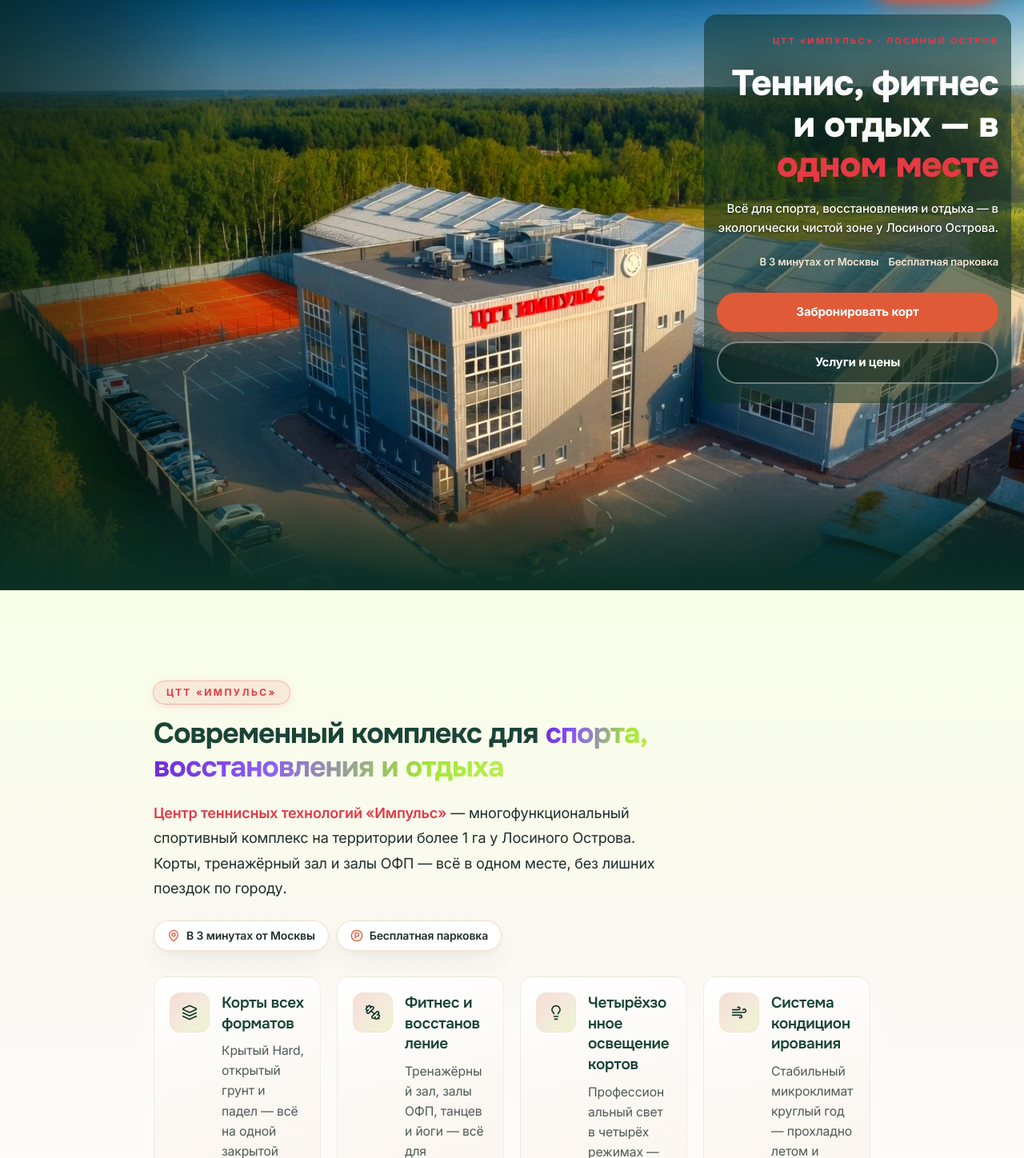
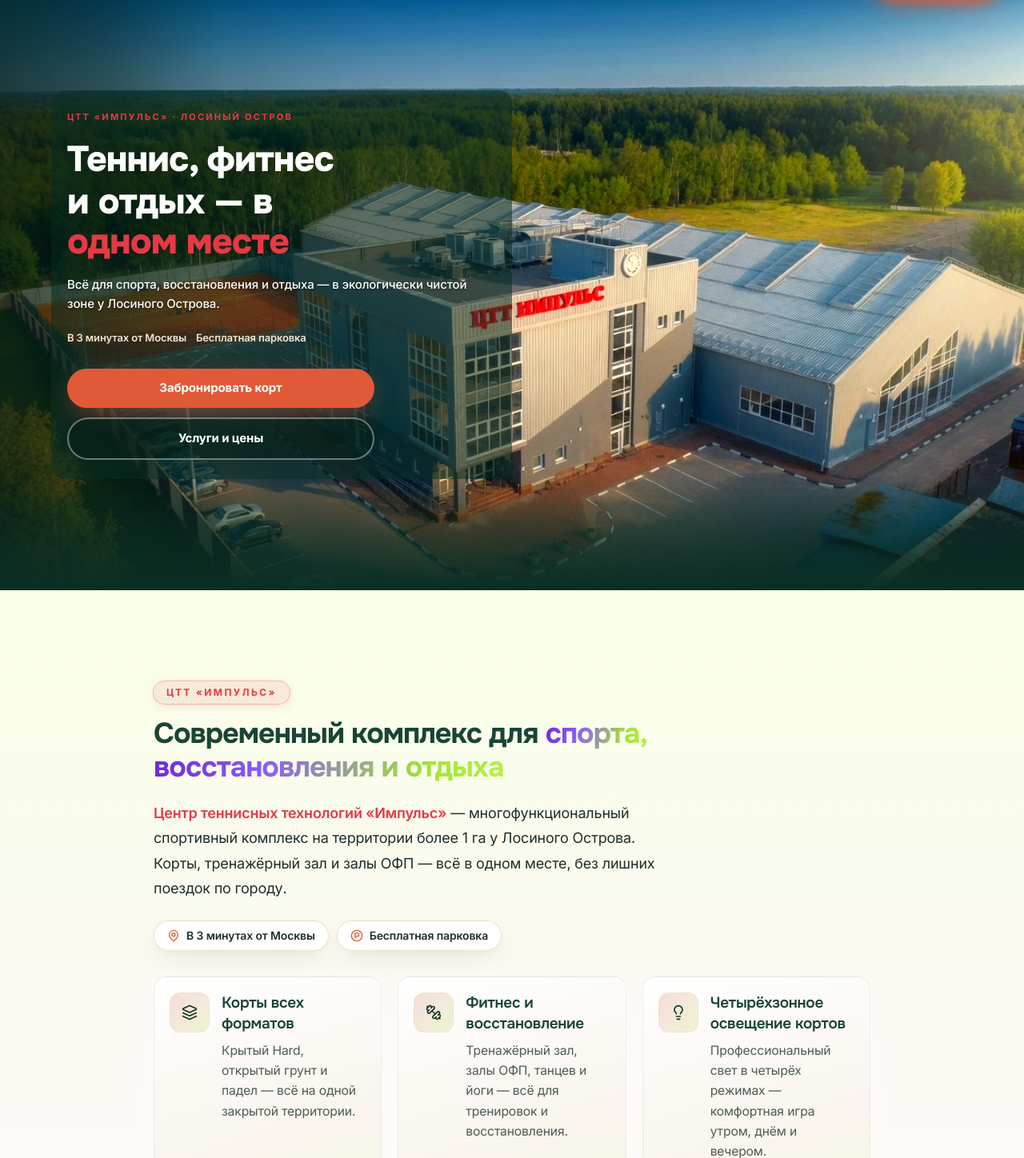
Before and after one commit to andrewdru-cpu/tennis-impuls-new, a Next.js app: page / in a window 1280 px wide. Shown: the part 62-1510 px from the top of the page at 80% size. Built offline with nearby package versions, Linux system fonts and the light colour scheme.

Commit message:
fix: unoptimized images for corporate proxy, ultrawide hero and cards
Co-authored-by: Cursor <cursoragent@cursor.com>

```diff
--- a/next.config.mjs
+++ b/next.config.mjs
@@ -6,8 +6,11 @@ const nextConfig = {
     optimizePackageImports: ["lucide-react", "framer-motion"],
   },
   images: {
-    qualities: [75, 90],
-    formats: ["image/avif", "image/webp"],
+    /**
+     * Корпоративные прокси часто ломают /_next/image (400 Bad Request).
+     * unoptimized → прямые /images/...webp без ?url= optimizer.
+     */
+    unoptimized: true,
   },
 };
 
--- a/src/app/globals.css
+++ b/src/app/globals.css
@@ -267,24 +267,17 @@
     }
   }
 
-  /* Сетка карточек — колонки не раздуваются длинным текстом */
+  /* Сетка карточек — не схлопываются на ultrawide / zoom */
   .grid-cards {
     display: grid;
-    grid-template-columns: minmax(0, 1fr);
+    grid-template-columns: repeat(auto-fit, minmax(min(100%, 260px), 1fr));
     gap: clamp(0.75rem, 2vw, 1.25rem);
     align-items: stretch;
   }
 
-  @media (min-width: 640px) {
-    .grid-cards {
-      grid-template-columns: repeat(2, minmax(0, 1fr));
-    }
-  }
-
-  @media (min-width: 1280px) {
-    .grid-cards {
-      grid-template-columns: repeat(4, minmax(0, 1fr));
-    }
+  .grid-cards > * {
+    min-width: 0;
+    overflow-wrap: anywhere;
   }
 
   /* Минимальная зона нажатия для текстовых ссылок */
--- a/src/components/gallery/gallery-modal.tsx
+++ b/src/components/gallery/gallery-modal.tsx
@@ -102,6 +102,7 @@ export function GalleryModal({
                 src={item.src}
                 alt={item.alt}
                 fill
+                unoptimized
                 className="object-contain"
                 sizes="(max-width: 768px) 100vw, 896px"
                 priority
--- a/src/components/hero/hero-image.tsx
+++ b/src/components/hero/hero-image.tsx
@@ -1,13 +1,12 @@
 "use client";
 
 import { useState } from "react";
-import Image from "next/image";
 
 import { cn } from "@/lib/utils";
 
 /**
- * Оптимизированный слой поверх CSS-background.
- * При ошибке загрузки прячет себя — остаётся forest + CSS url / solid.
+ * Hero-фото без /_next/image optimizer — прямой /images/... путь.
+ * onError: слой скрывается, остаётся CSS-background / solid #0A2F24.
  */
 export function HeroImage({ src, alt }: { src: string; alt: string }) {
   const [failed, setFailed] = useState(false);
@@ -15,16 +14,18 @@ export function HeroImage({ src, alt }: { src: string; alt: string }) {
   if (failed) return null;
 
   return (
-    <Image
+    // eslint-disable-next-line @next/next/no-img-element
+    <img
       src={src}
       alt={alt}
-      fill
-      priority
-      quality={85}
-      sizes="100vw"
+      width={1920}
+      height={1096}
+      fetchPriority="high"
+      decoding="async"
       onError={() => setFailed(true)}
       className={cn(
-        "z-0 object-cover brightness-[1.14] saturate-[1.2] contrast-[1.05]",
+        "absolute inset-0 z-0 h-full w-full object-cover",
+        "brightness-[1.14] saturate-[1.2] contrast-[1.05]",
         "object-[46%_center] md:object-[48%_center] lg:object-center"
       )}
     />
--- a/src/components/logo.tsx
+++ b/src/components/logo.tsx
@@ -40,6 +40,7 @@ export function Logo({
           alt="Эмблема ЦТТ Импульс"
           width={44}
           height={44}
+          unoptimized
           className="h-full w-full object-contain"
           priority
         />
--- a/src/components/sections/booking.tsx
+++ b/src/components/sections/booking.tsx
@@ -361,6 +361,7 @@ function SpecialistChip({
             alt={photoAlt ?? label}
             width={44}
             height={44}
+            unoptimized
             className="h-full w-full object-cover object-center"
           />
         ) : (
--- a/src/components/sections/hero.tsx
+++ b/src/components/sections/hero.tsx
@@ -2,8 +2,8 @@ import { HeroMedia } from "@/components/hero/hero-media";
 
 /**
  * Hero — Server Component.
- * Текст и CTA в SSR с inline-цветами (видны даже если Tailwind CSS не загрузился).
- * Без Framer Motion / opacity:0.
+ * Текст слева в ограниченной колонке (ultrawide-safe).
+ * Inline-цвета: видны без Tailwind CSS.
  */
 export function Hero() {
   return (
@@ -34,29 +34,47 @@ export function Hero() {
           width: "100%",
           flex: 1,
           flexDirection: "column",
+          justifyContent: "center",
           paddingLeft: "max(1.25rem, env(safe-area-inset-left, 0px))",
-          paddingRight: "max(1rem, env(safe-area-inset-right, 0px))",
+          paddingRight: "max(1.25rem, env(safe-area-inset-right, 0px))",
           opacity: 1,
           visibility: "visible",
           color: "#ffffff",
+        }}
+      >
+        {/* Ограниченная ширина + mx-auto — на ultrawide нет «пустой зелёной половины» */}
+        <div
+          style={{
+            position: "relative",
+            isolation: "isolate",
+            marginLeft: "auto",
+            marginRight: "auto",
+            display: "flex",
+            width: "100%",
+            maxWidth: "72rem",
+            minWidth: 0,
+            flexDirection: "column",
+            alignItems: "flex-start",
+            textAlign: "left",
+            padding: "1.5rem 0",
+            color: "#ffffff",
+            opacity: 1,
+            visibility: "visible",
           }}
         >
           <div
             style={{
               position: "relative",
               isolation: "isolate",
-            marginLeft: "auto",
               display: "flex",
               width: "100%",
-            maxWidth: "min(100%, 24rem)",
+              maxWidth: "min(100%, 36rem)",
               minWidth: 0,
               flexDirection: "column",
-            alignItems: "flex-end",
-            textAlign: "right",
-            padding: "1.5rem 1rem",
+              alignItems: "flex-start",
+              textAlign: "left",
+              padding: "1.5rem 1.25rem",
               color: "#ffffff",
-            opacity: 1,
-            visibility: "visible",
             }}
           >
             <div
@@ -133,7 +151,7 @@ export function Hero() {
                 listStyle: "none",
                 display: "flex",
                 flexWrap: "wrap",
-              justifyContent: "flex-end",
+                justifyContent: "flex-start",
                 gap: "0.5rem 0.75rem",
                 fontSize: "0.8125rem",
                 fontWeight: 600,
@@ -150,6 +168,7 @@ export function Hero() {
                 marginTop: "1.75rem",
                 display: "flex",
                 width: "100%",
+                maxWidth: "24rem",
                 flexDirection: "column",
                 gap: "0.75rem",
                 opacity: 1,
@@ -204,6 +223,7 @@ export function Hero() {
             </div>
           </div>
         </div>
+      </div>
     </section>
   );
 }
--- a/src/components/sections/services.tsx
+++ b/src/components/sections/services.tsx
@@ -321,7 +321,7 @@ function CompactFeature({
           <div className="min-w-0">
             <h4
               className={cn(
-                "font-display text-base font-bold tracking-tight transition-colors duration-300 sm:text-lg",
+                "font-display text-base font-bold tracking-tight transition-colors duration-300 sm:text-lg [overflow-wrap:anywhere]",
                 isDark
                   ? "text-white"
                   : "text-forest-800 group-hover:text-terracotta"
@@ -331,7 +331,7 @@ function CompactFeature({
             </h4>
             <p
               className={cn(
-                "mt-2 text-pretty text-sm leading-relaxed",
+                "mt-2 text-pretty text-sm leading-relaxed [overflow-wrap:anywhere]",
                 isDark ? "text-white/70" : "text-muted-foreground"
               )}
             >
@@ -581,7 +581,7 @@ export function Services() {
                 titleClassName="text-gradient-purple-lime"
               />
 
-              <div className="grid grid-cols-1 items-stretch gap-4 sm:grid-cols-2 lg:grid-cols-3">
+              <div className="grid grid-cols-1 items-stretch gap-4 sm:grid-cols-[repeat(auto-fit,minmax(min(100%,260px),1fr))]">
                 {fitnessDirections.map((item, i) => (
                   <CompactFeature
                     key={item.title}
--- a/src/components/team/team-modal.tsx
+++ b/src/components/team/team-modal.tsx
@@ -86,6 +86,7 @@ export function TeamModal({ member, onClose }: TeamModalProps) {
                   alt={member.name}
                   fill
                   priority
+                  unoptimized
                   sizes="(max-width: 1024px) 100vw, 420px"
                   className="object-cover object-center"
                 />
--- a/src/components/team/team-photo.tsx
+++ b/src/components/team/team-photo.tsx
@@ -1,6 +1,6 @@
 "use client";
 
-import Image from "next/image";
+import { useState } from "react";
 import { UserRound } from "@/lib/icons";
 import { cn } from "@/lib/utils";
 
@@ -10,7 +10,6 @@ type TeamPhotoProps = {
   ratio?: "portrait" | "video" | "photo" | "wide";
   className?: string;
   imageClassName?: string;
-  /** Приоритет загрузки для первых карточек above the fold */
   priority?: boolean;
   sizes?: string;
 };
@@ -22,14 +21,7 @@ const ratioClass = {
   wide: "aspect-[16/10]",
 } as const;
 
-const defaultSizes = {
-  portrait: "(max-width: 640px) 100vw, (max-width: 1024px) 50vw, 33vw",
-  video: "(max-width: 768px) 100vw, 672px",
-  photo: "(max-width: 768px) 100vw, 50vw",
-  wide: "(max-width: 768px) 100vw, 50vw",
-} as const;
-
-/** Оптимизированный рендер фото тренера из /public/images/team/ */
+/** Прямой /images/team/... без optimizer; onError — нейтральный фон. */
 export function TeamPhoto({
   photo,
   alt,
@@ -37,9 +29,10 @@ export function TeamPhoto({
   className,
   imageClassName,
   priority = false,
-  sizes,
 }: TeamPhotoProps) {
-  if (!photo) {
+  const [failed, setFailed] = useState(false);
+
+  if (!photo || failed) {
     return (
       <div
         className={cn(
@@ -63,13 +56,19 @@ export function TeamPhoto({
         className
       )}
     >
-      <Image
+      {/* eslint-disable-next-line @next/next/no-img-element */}
+      <img
         src={photo}
         alt={alt}
-        fill
-        sizes={sizes ?? defaultSizes[ratio]}
-        priority={priority}
-        className={cn("object-cover object-center", imageClassName)}
+        width={600}
+        height={800}
+        loading={priority ? "eager" : "lazy"}
+        decoding="async"
+        className={cn(
+          "absolute inset-0 h-full w-full object-cover object-center",
+          imageClassName
+        )}
+        onError={() => setFailed(true)}
       />
     </div>
   );
```
Also changed, not shown: src/components/media/media-image.tsx (+19 -48 lines). Lines whose indentation alone changed are shown as unchanged.
